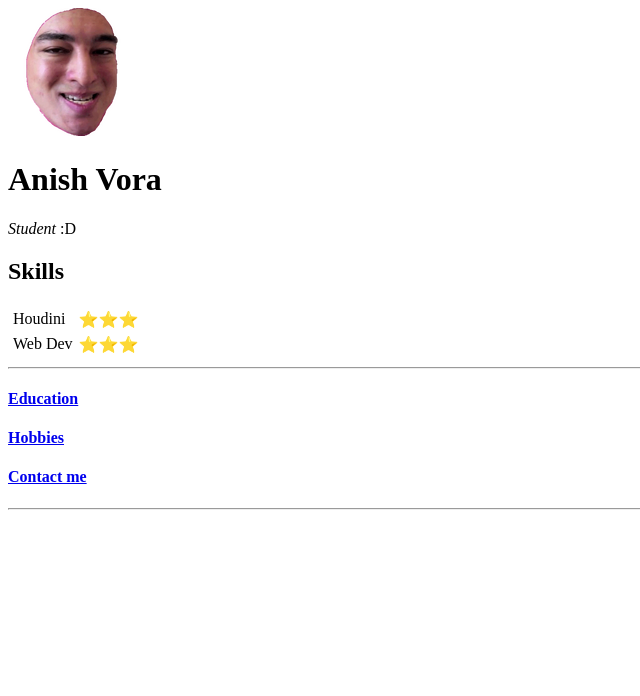
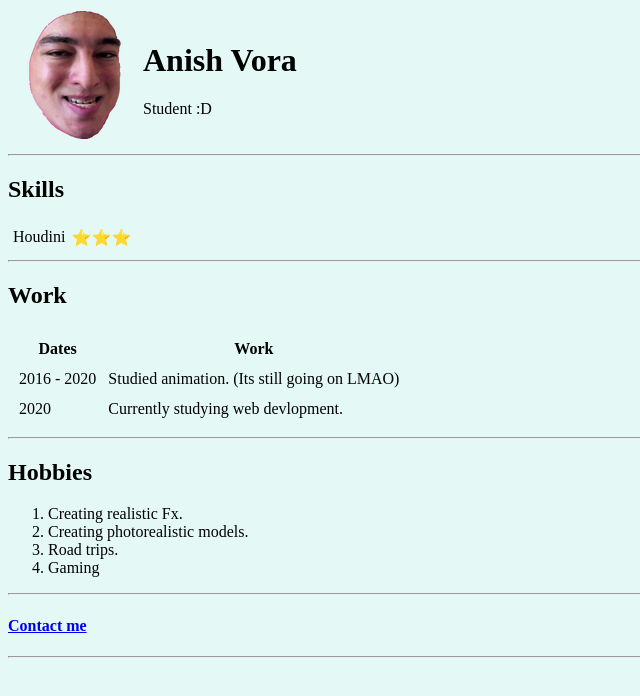
Before and after one commit to AnishVora98/CV, a plain HTML site: page index.html in a window 1280 px wide. Shown: the whole page, without its empty margins (0-640 px from the left). Drawn offline with Linux system fonts and the light colour scheme.

Commit message:
Update index.html

```diff
--- a/index.html
+++ b/index.html
@@ -6,31 +6,51 @@
   <title>Anish Vora</title>
 </head>
 
-<body>
+<body style="background-color: #e4f9f5;">
+  <table>
+    <tr>
+      <td><img src="pink guy.png" alt="pink man filthy frank face png"></td>
+      <td><h1>Anish Vora</h1>
+      <p>Student :D</p></td>
+    </tr>
   </table>
-  <tr>
-    <td><img src="pink guy.png" alt="pink man filthy frank face png"></td>
-    <td>
-      <h1>Anish Vora</h1>
-      <p><em>Student</em> :D </p>
-    </td>
-  </tr>
-  </table>
-
+  <hr>
   <h2>Skills</h2>
   <table cellspacing="4">
     <tr>
       <td>Houdini</td>
       <td>⭐⭐⭐</td>
     </tr>
-    <tr>
-      <td>Web Dev</td>
-      <td>⭐⭐⭐</td>
-    </tr>
   </table>
   <hr>
-  <h4><strong><a href="education.html">Education</a></strong></h4>
-  <h4><strong><a href="hobbies.html">Hobbies</a></strong></h4>
+  <h2>Work</h2>
+  <table cellspacing="10">
+    <thead>
+      <tr>
+        <th>Dates</th>
+        <th>Work</th>
+      </tr>
+    </thead>
+    <tbody>
+      <tr>
+        <td>2016 - 2020</td>
+        <td>Studied animation. (Its still going on LMAO)</td>
+      </tr>
+      <tr>
+        <td>2020</td>
+        <td>Currently studying web devlopment.</td>
+      </tr>
+    </tbody>
+  </table>
+  <hr>
+  <h2>Hobbies</h2>
+  <ol>
+    <li>Creating realistic Fx. </li>
+    <li>Creating photorealistic models.</li>
+    <li>Road trips.</li>
+    <li>Gaming</li>
+  </ol>
+  <hr>
   <h4><strong><a href="contact me.html">Contact me</a></strong></h4>
   <hr>
 </body>
```
